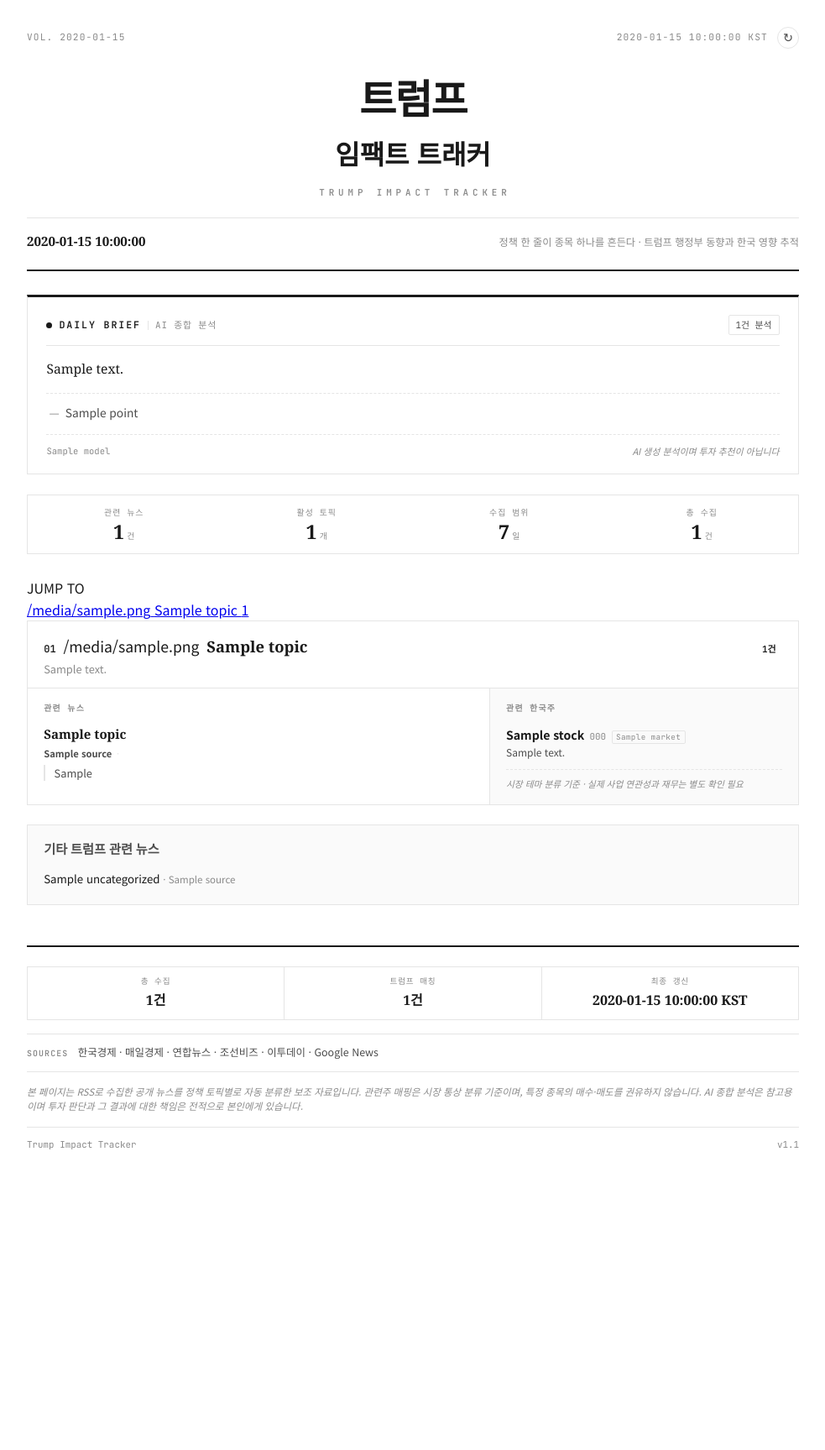
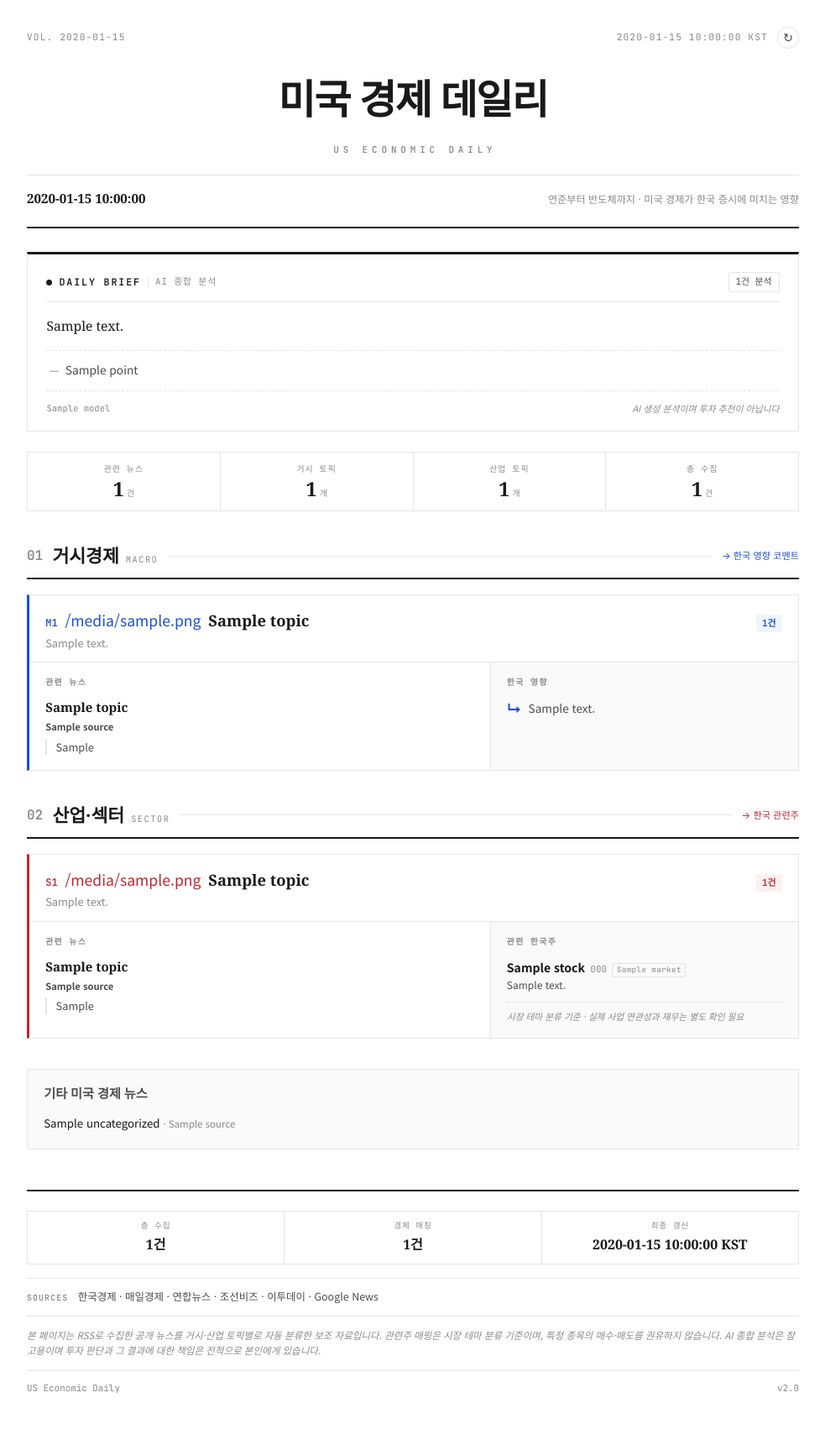
Before and after one commit to sparem0918/trump-tracker, a Flask app: template templates/index.html in a window 1280 px wide. Shown: the whole page at 84% size, without its empty margins (148-1131 px from the left). Before the commit the page ends 1369 px from the top, so only its background shows below. Run offline with Flask 3, Linux system fonts and the light colour scheme; the template is opened without the code that fills it: most values are stand-ins (such as "Sample title", 1, 10 or a date in 2020).

Commit message:
Add files via upload

```diff
--- a/templates/index.html
+++ b/templates/index.html
@@ -3,8 +3,8 @@
 <head>
     <meta charset="UTF-8">
     <meta name="viewport" content="width=device-width, initial-scale=1.0, maximum-scale=5.0">
-    <meta name="description" content="트럼프 행정부 정책 동향과 한국 관련주 영향을 자동으로 추적하는 도구">
-    <title>트럼프 임팩트 트래커 · {{ date_str }}</title>
+    <meta name="description" content="미국 거시경제와 산업 동향이 한국 증시에 미치는 영향을 자동으로 추적하는 도구">
+    <title>미국 경제 데일리 · {{ date_str }}</title>
     <link rel="preconnect" href="https://fonts.googleapis.com">
     <link rel="preconnect" href="https://fonts.gstatic.com" crossorigin>
     <link href="https://fonts.googleapis.com/css2?family=Noto+Serif+KR:wght@400;700;900&family=Noto+Sans+KR:wght@300;400;500;700&family=JetBrains+Mono:wght@400;600&display=swap" rel="stylesheet">
@@ -23,13 +23,12 @@
             </div>
         </div>
         <h1 class="paper-title">
-            <span class="title-line-1">트럼프</span>
-            <span class="title-line-2">임팩트 트래커</span>
-            <span class="title-en">TRUMP IMPACT TRACKER</span>
+            <span class="title-line-1">미국 경제 데일리</span>
+            <span class="title-en">US ECONOMIC DAILY</span>
         </h1>
         <div class="masthead-bottom">
             <div class="date-line">{{ date_str }}</div>
-            <div class="tagline">정책 한 줄이 종목 하나를 흔든다 · 트럼프 행정부 동향과 한국 영향 추적</div>
+            <div class="tagline">연준부터 반도체까지 · 미국 경제가 한국 증시에 미치는 영향</div>
         </div>
     </header>
 
@@ -45,10 +44,8 @@
             </div>
             <div class="brief-meta">{{ brief.news_count }}건 분석</div>
         </div>
-
         <div class="brief-body">
             <p class="brief-summary">{{ brief.summary }}</p>
-
             {% if brief.points %}
             <ul class="brief-points">
                 {% for point in brief.points %}
@@ -57,7 +54,6 @@
             </ul>
             {% endif %}
         </div>
-
         <div class="brief-footer">
             <span class="brief-model">{{ brief.model }}</span>
             <span class="brief-disclaimer">AI 생성 분석이며 투자 추천이 아닙니다</span>
@@ -65,14 +61,14 @@
     </section>
     {% endif %}
 
-    {% if trump_section.total_count == 0 %}
+    {% if section.total_count == 0 %}
     <!-- 빈 상태 -->
     <section class="empty-state">
         <div class="empty-icon">⚑</div>
-        <h2 class="empty-title">최근 트럼프 관련 뉴스를 찾지 못했습니다</h2>
+        <h2 class="empty-title">최근 미국 경제 관련 뉴스를 찾지 못했습니다</h2>
         <p class="empty-text">
-            최근 168시간(7일) 동안 수집된 {{ total_count }}건의 뉴스 중<br>
-            트럼프·美 행정부 관련 키워드를 포함한 기사가 없습니다.
+            최근 7일 동안 수집된 {{ total_count }}건의 뉴스 중<br>
+            미국 경제 관련 키워드를 포함한 기사가 없습니다.
         </p>
         <button class="empty-cta" onclick="window.location.href='/?refresh=1'">새로 수집</button>
     </section>
@@ -82,56 +78,44 @@
     <section class="summary-strip">
         <div class="summary-item">
             <div class="summary-label">관련 뉴스</div>
-            <div class="summary-value">{{ trump_section.total_count }}<span class="unit">건</span></div>
+            <div class="summary-value">{{ section.total_count }}<span class="unit">건</span></div>
         </div>
-        <div class="summary-divider"></div>
         <div class="summary-item">
-            <div class="summary-label">활성 토픽</div>
-            <div class="summary-value">{{ trump_section.topics | length }}<span class="unit">개</span></div>
+            <div class="summary-label">거시 토픽</div>
+            <div class="summary-value">{{ section.macro_topics | length }}<span class="unit">개</span></div>
         </div>
-        <div class="summary-divider"></div>
         <div class="summary-item">
-            <div class="summary-label">수집 범위</div>
-            <div class="summary-value">7<span class="unit">일</span></div>
+            <div class="summary-label">산업 토픽</div>
+            <div class="summary-value">{{ section.sector_topics | length }}<span class="unit">개</span></div>
         </div>
-        <div class="summary-divider"></div>
         <div class="summary-item">
             <div class="summary-label">총 수집</div>
             <div class="summary-value">{{ total_count }}<span class="unit">건</span></div>
         </div>
     </section>
 
-    <!-- 토픽 빠른 이동 -->
-    <nav class="topic-nav">
-        <div class="nav-label">JUMP TO</div>
-        <div class="nav-chips">
-            {% for topic in trump_section.topics %}
-            <a class="nav-chip" href="#topic-{{ loop.index }}">
-                <span class="chip-icon">{{ topic.icon }}</span>
-                <span class="chip-name">{{ topic.name }}</span>
-                <span class="chip-count">{{ topic.count }}</span>
-            </a>
-            {% endfor %}
+    <!-- 01 거시경제 -->
+    {% if section.macro_topics %}
+    <div class="mega-section">
+        <div class="mega-header">
+            <span class="mega-num">01</span>
+            <h2 class="mega-title">거시경제 <span class="mega-en">MACRO</span></h2>
+            <span class="mega-line"></span>
+            <span class="mega-hint macro-hint">→ 한국 영향 코멘트</span>
         </div>
-    </nav>
-
-    <!-- 토픽 카드들 -->
-    <main class="topics-main">
-        {% for topic in trump_section.topics %}
-        <article class="topic-block" id="topic-{{ loop.index }}">
+        <div class="topics-wrap">
+            {% for topic in section.macro_topics %}
+            <article class="topic-block macro-block" id="macro-{{ loop.index }}">
                 <header class="block-header">
                     <div class="block-title-row">
-                    <span class="block-num">{{ '%02d' | format(loop.index) }}</span>
+                        <span class="block-num">M{{ loop.index }}</span>
                         <span class="block-icon">{{ topic.icon }}</span>
-                    <h2 class="block-title">{{ topic.name }}</h2>
+                        <h3 class="block-title">{{ topic.name }}</h3>
                         <span class="block-count">{{ topic.count }}건</span>
                     </div>
                     <p class="block-desc">{{ topic.description }}</p>
                 </header>
-
                 <div class="block-body">
-                <!-- 뉴스 리스트 -->
-                {% if topic["items"] %}
                     <div class="news-column">
                         <div class="column-label">관련 뉴스</div>
                         <ul class="news-list">
@@ -152,9 +136,62 @@
                             {% endfor %}
                         </ul>
                     </div>
+                    <aside class="comment-column">
+                        <div class="column-label">한국 영향</div>
+                        <div class="kr-comment">
+                            <span class="comment-mark">↳</span>
+                            <p>{{ topic.kr_comment }}</p>
+                        </div>
+                    </aside>
+                </div>
+            </article>
+            {% endfor %}
+        </div>
+    </div>
     {% endif %}
 
-                <!-- 관련주 -->
+    <!-- 02 산업·섹터 -->
+    {% if section.sector_topics %}
+    <div class="mega-section">
+        <div class="mega-header">
+            <span class="mega-num">02</span>
+            <h2 class="mega-title">산업·섹터 <span class="mega-en">SECTOR</span></h2>
+            <span class="mega-line"></span>
+            <span class="mega-hint sector-hint">→ 한국 관련주</span>
+        </div>
+        <div class="topics-wrap">
+            {% for topic in section.sector_topics %}
+            <article class="topic-block sector-block" id="sector-{{ loop.index }}">
+                <header class="block-header">
+                    <div class="block-title-row">
+                        <span class="block-num">S{{ loop.index }}</span>
+                        <span class="block-icon">{{ topic.icon }}</span>
+                        <h3 class="block-title">{{ topic.name }}</h3>
+                        <span class="block-count">{{ topic.count }}건</span>
+                    </div>
+                    <p class="block-desc">{{ topic.description }}</p>
+                </header>
+                <div class="block-body">
+                    <div class="news-column">
+                        <div class="column-label">관련 뉴스</div>
+                        <ul class="news-list">
+                            {% for it in topic["items"] %}
+                            <li class="news-item">
+                                <a href="{{ it.link }}" target="_blank" rel="noopener">
+                                    <span class="news-title">{{ it.title }}</span>
+                                </a>
+                                <div class="news-meta">
+                                    <span class="news-source">{{ it.source }}</span>
+                                    <span class="news-dot">·</span>
+                                    <span class="news-time">{{ it.published | relative_time }}</span>
+                                </div>
+                                {% if it.key_points %}
+                                <p class="news-point">{{ it.key_points[0] }}</p>
+                                {% endif %}
+                            </li>
+                            {% endfor %}
+                        </ul>
+                    </div>
                     {% if topic.stocks %}
                     <aside class="stocks-column">
                         <div class="column-label">관련 한국주</div>
@@ -170,22 +207,22 @@
                             </li>
                             {% endfor %}
                         </ul>
-                    <p class="stocks-disclaimer">
-                        시장 테마 분류 기준 · 실제 사업 연관성과 재무는 별도 확인 필요
-                    </p>
+                        <p class="stocks-disclaimer">시장 테마 분류 기준 · 실제 사업 연관성과 재무는 별도 확인 필요</p>
                     </aside>
                     {% endif %}
                 </div>
             </article>
             {% endfor %}
-    </main>
+        </div>
+    </div>
+    {% endif %}
 
-    <!-- 미분류 트럼프 뉴스 -->
-    {% if trump_section.uncategorized %}
+    <!-- 미분류 -->
+    {% if section.uncategorized %}
     <section class="uncategorized-section">
-        <h3 class="uncat-title">기타 트럼프 관련 뉴스</h3>
+        <h3 class="uncat-title">기타 미국 경제 뉴스</h3>
         <ul class="uncat-list">
-            {% for it in trump_section.uncategorized %}
+            {% for it in section.uncategorized %}
             <li>
                 <a href="{{ it.link }}" target="_blank" rel="noopener">{{ it.title }}</a>
                 <span class="uncat-source">· {{ it.source }}</span>
@@ -200,7 +237,7 @@
     <!-- 버핏 체크포인트 -->
     {% if buffett.available and buffett.daily_checkpoint %}
     <section class="buffett-section">
-        <div class="section-eyebrow">BUFFETT · 테마주 매수 전 점검</div>
+        <div class="section-eyebrow">BUFFETT · 매수 전 점검</div>
         <h2 class="section-h2">오늘의 체크포인트</h2>
         <div class="buffett-card">
             <div class="buffett-type">
@@ -225,10 +262,9 @@
     {% if buffett.available and buffett.questions %}
     <section class="questions-section">
         <div class="section-eyebrow">CHECKLIST</div>
-        <h2 class="section-h2">테마주 매수 전 점검 질문</h2>
+        <h2 class="section-h2">매수 전 점검 질문</h2>
         <p class="questions-note">
-            트럼프 정책 수혜 테마주는 단기 모멘텀이 강하지만, 매수 전 아래 질문에
-            답할 수 있어야 합니다.
+            미국발 모멘텀 테마는 변동성이 큽니다. 매수 전 아래 질문에 답할 수 있어야 합니다.
         </p>
         <ol class="questions-list">
             {% for q in buffett.questions %}
@@ -246,8 +282,8 @@
                 <div class="footer-value">{{ total_count }}건</div>
             </div>
             <div class="footer-block">
-                <div class="footer-label">트럼프 매칭</div>
-                <div class="footer-value">{{ trump_section.total_count }}건</div>
+                <div class="footer-label">경제 매칭</div>
+                <div class="footer-value">{{ section.total_count }}건</div>
             </div>
             <div class="footer-block">
                 <div class="footer-label">최종 갱신</div>
@@ -259,36 +295,24 @@
             한국경제 · 매일경제 · 연합뉴스 · 조선비즈 · 이투데이 · Google News
         </div>
         <div class="disclaimer">
-            본 페이지는 RSS로 수집한 공개 뉴스를 정책 토픽별로 자동 분류한 보조 자료입니다.
-            관련주 매핑은 시장 통상 분류 기준이며, 특정 종목의 매수·매도를 권유하지 않습니다.
+            본 페이지는 RSS로 수집한 공개 뉴스를 거시·산업 토픽별로 자동 분류한 보조 자료입니다.
+            관련주 매핑은 시장 테마 분류 기준이며, 특정 종목의 매수·매도를 권유하지 않습니다.
             AI 종합 분석은 참고용이며 투자 판단과 그 결과에 대한 책임은 전적으로 본인에게 있습니다.
         </div>
         <div class="footer-bottom">
-            <span>Trump Impact Tracker</span>
-            <span class="footer-version">v1.1</span>
+            <span>US Economic Daily</span>
+            <span class="footer-version">v2.0</span>
         </div>
     </footer>
 
 </div>
 
 <script>
-    // R 키로 새로고침
     document.addEventListener('keydown', (e) => {
         if ((e.key === 'r' || e.key === 'R') && !e.target.matches('input, textarea')) {
             window.location.href = '/?refresh=1';
         }
     });
-    // 토픽 칩 부드러운 스크롤
-    document.querySelectorAll('.nav-chip').forEach(el => {
-        el.addEventListener('click', (e) => {
-            const id = el.getAttribute('href').replace('#', '');
-            const target = document.getElementById(id);
-            if (target) {
-                e.preventDefault();
-                target.scrollIntoView({behavior: 'smooth', block: 'start'});
-            }
-        });
-    });
 </script>
 </body>
 </html>
```
Lines whose indentation alone changed are shown as unchanged.
